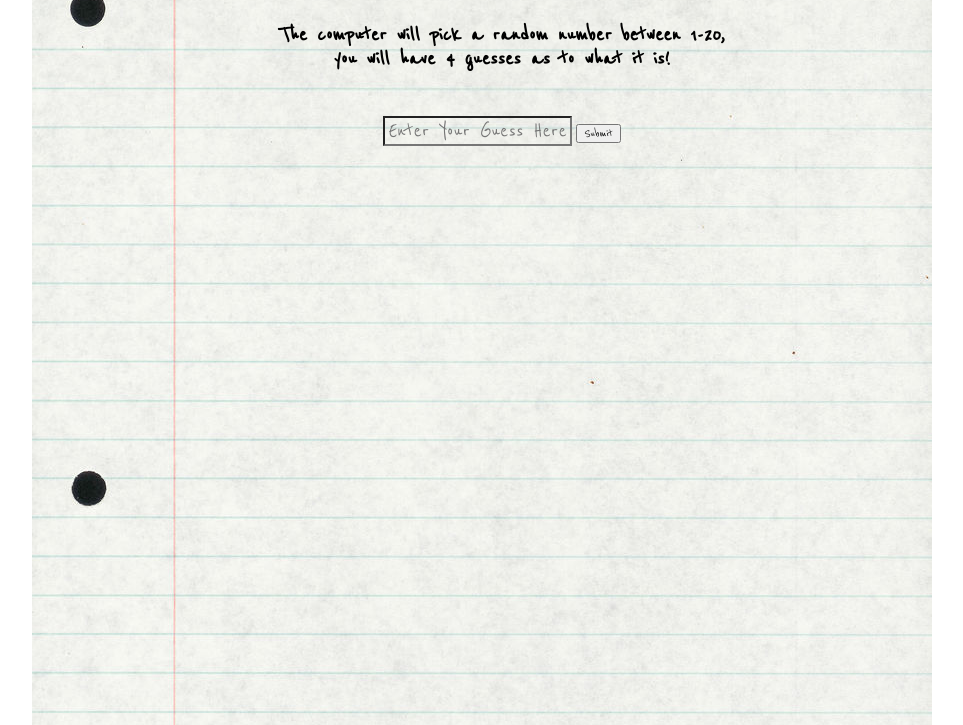
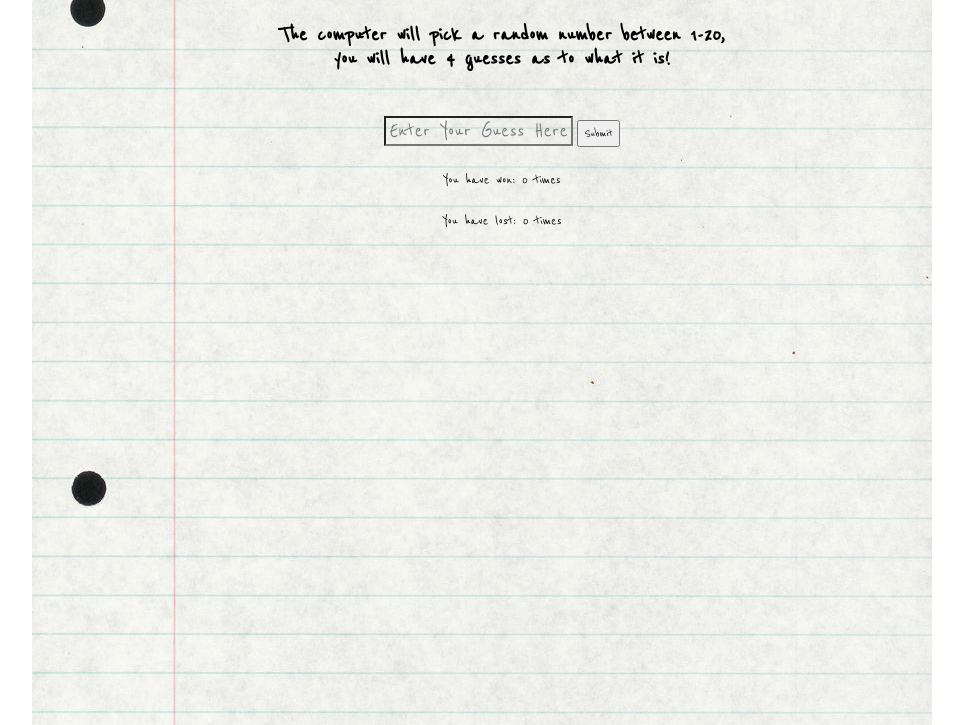
Before and after one commit to baileykue/guess-a-number, a website: page index.html in a window 1280 px wide. Shown: the part 95-820 px from the top of the page, without its empty margins (158-1121 px from the left). Drawn offline with Linux system fonts and the light colour scheme.

Commit message:
added css and html updates

```diff
--- a/index.html
+++ b/index.html
@@ -10,8 +10,8 @@
     <link rel="stylesheet" href="./styles/style.css">
     <link rel="stylesheet" href="./styles/home.css">
     <link rel="preconnect" href="https://fonts.googleapis.com">
-<link rel="preconnect" href="https://fonts.gstatic.com" crossorigin>
-<link href="https://fonts.googleapis.com/css2?family=Reenie+Beanie&display=swap" rel="stylesheet">
+    <link rel="preconnect" href="https://fonts.gstatic.com" crossorigin>
+    <link href="https://fonts.googleapis.com/css2?family=Reenie+Beanie&display=swap" rel="stylesheet">
 
     <title>Guess The Number</title>
 </head>
@@ -21,12 +21,15 @@
     <header>
         <h1 class="letter">Guess The Number!</h1>
         <h2 class="letter">The computer will pick a random number between 1-20,
-            <br> you will have 4 guesses as to what it is!</h2>
+            <br> you will have 4 guesses as to what it is!
+        </h2>
     </header>
     <main>
         <input class="letter" id="input" placeholder="Enter Your Guess Here">
         <button class="letter hide" id="button">Submit</button>
         <button class="letter hide" id="play-again">Play Again?</button>
+        <p>You have won: <span id="wins">0</span> times</p>
+        <p>You have lost: <span id="losses">0</span> times</p>
         <p class="letter" id="input-error"></p>
         <p class="letter" id="user-message"></p>
     </main>
--- a/styles/style.css
+++ b/styles/style.css
@@ -20,7 +20,8 @@ h1 {
 }
 
 p {
-    margin: 45px;
+    margin: 25px;
+    font-family: 'Reenie Beanie', cursive;
 }
 
 h2 {
@@ -38,3 +39,7 @@ h2 {
 #button:hover{
     background-image: linear-gradient(90deg, #00C0FF 0%, #FFCF00 49%, #FC4F4F 80%, #00C0FF 100%);
  }
+
+ button {
+    padding: 5px;
+ }
```
